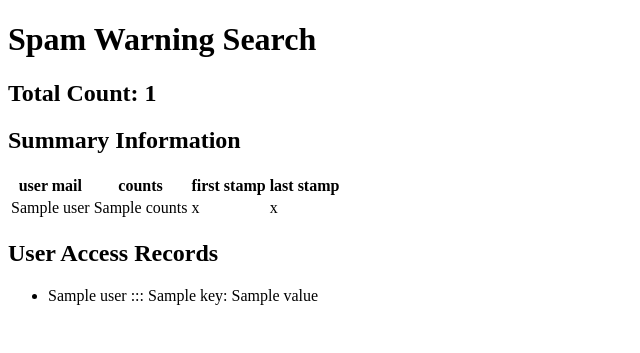
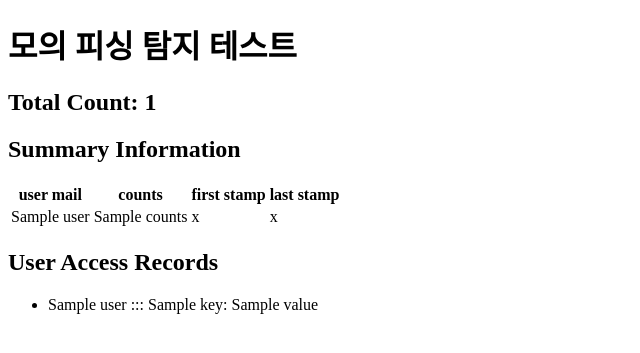
Before and after one commit to kmgyu/Email-spam-penetration-testing, a Flask app: template templates/check_user_counts.html in a window 1280 px wide. Shown: the top 353 px of the page, without its empty margins (0-640 px from the left). Run offline with Flask 3, Linux system fonts and the light colour scheme; the template is opened without the code that fills it: most values are stand-ins (such as "Sample title", 1, 10 or a date in 2020); parts of the project's set-up code (start-up, migrations or seed data) failed here and were passed over; some libraries are stand-ins or nearby versions.

Commit message:
ㄴㄴㄴㄴ

```diff
--- a/templates/check_user_counts.html
+++ b/templates/check_user_counts.html
@@ -3,10 +3,10 @@
 <head>
     <meta charset="UTF-8">
     <meta name="viewport" content="width=device-width, initial-scale=1.0">
-    <title>Spam Warning Search</title>
+    <title>모의 피싱 탐지 테스트</title>
 </head>
 <body>
-    <h1>Spam Warning Search</h1>
+    <h1>모의 피싱 탐지 테스트</h1>
     <h2>Total Count: {{ global_count }}</h2>
     <h2>Summary Information</h2>
     <table>
--- a/templates/search_spam_warning.html
+++ b/templates/search_spam_warning.html
@@ -3,10 +3,10 @@
 <head>
     <meta charset="UTF-8">
     <meta name="viewport" content="width=device-width, initial-scale=1.0">
-    <title>Spam Warning Search</title>
+    <title>모의 피싱 탐지 테스트</title>
 </head>
 <body>
-    <h1>Spam Warning Search</h1>
+    <h1>모의 피싱 탐지 테스트</h1>
     <p>Total Count: {{ global_count }}</p>
     <h2>User Specific Counts</h2>
     <ul>
```
